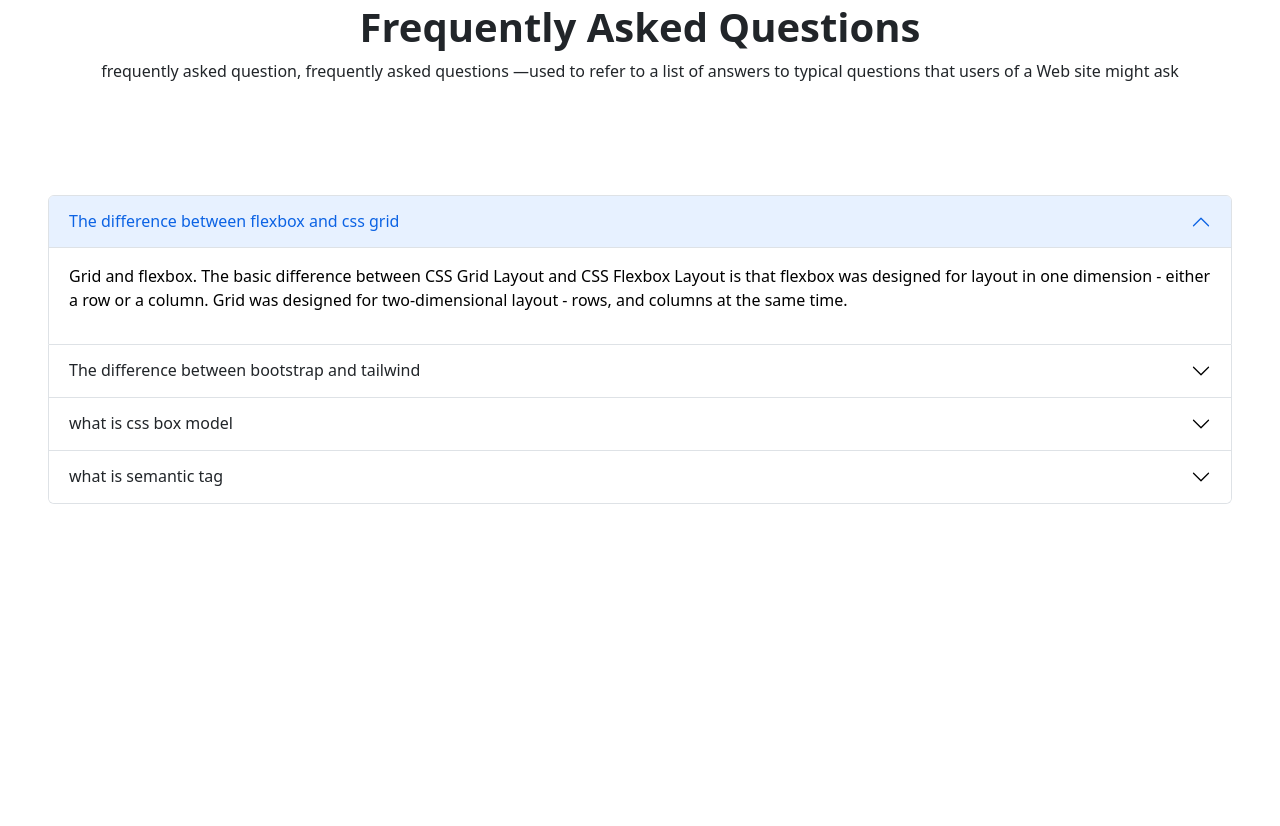
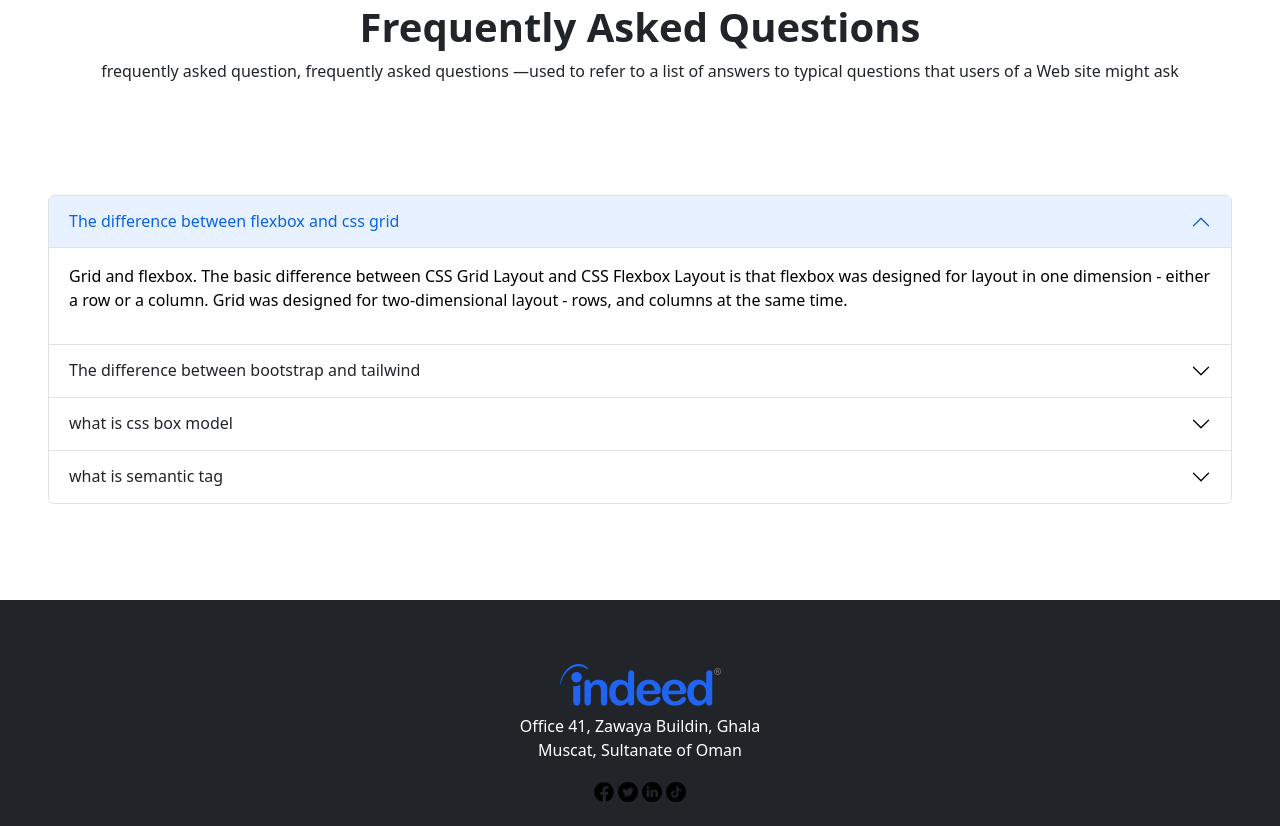
Before and after one commit to SiyamZamanShishir/EDtech, a plain HTML site: page index.html in a window 1280 px wide. Shown: the part 4387-5213 px from the top of the page. Before the commit the page ends 4987 px from the top, so only its background shows below. Drawn offline with nearby package versions, Linux system fonts and the light colour scheme.

Commit message:
footer added

```diff
--- a/index.html
+++ b/index.html
@@ -453,5 +453,22 @@
       </main>
     <script src="https://cdn.jsdelivr.net/npm/bootstrap@5.2.0/dist/js/bootstrap.bundle.min.js" integrity="sha384-A3rJD856KowSb7dwlZdYEkO39Gagi7vIsF0jrRAoQmDKKtQBHUuLZ9AsSv4jD4Xa" crossorigin="anonymous"></script>
   </body>
+  <footer class="bg-dark text-white pt-5 pb-4">
+    <div class="container text-center text-md-left">
+      <div class="col-md-3 col-lg-3 col-xl-3 mx-auto mt-3">
+        <h5>
+          <img src="resource/LOGO/company-6.png" alt="">
+        </h5>
+        <p>Office 41, Zawaya Buildin, Ghala Muscat,
+          Sultanate of Oman</p>
+      </div>
+      <div>
+        <a href=""><img src="resource/social/facebook.png" alt="facebook" width="20px"></a>
+        <a href=""><img src="resource/social/twitter.png" alt="twitter" width="20px"></a>
+        <a href=""><img src="resource/social/linkedin.png" alt="linkedin" width="20px"></a>
+        <a href=""><img src="resource/social/tiktok.png" alt="tiktok" width="20px"></a>
+      </div>
+    </div>
+  </footer>
 </html>
 <!-- bg-danger  opacity-25 -->
```
Also changed, not shown: resource/social/facebook.png (added), resource/social/linkedin.png (added), resource/social/tiktok.png (added), resource/social/twitter.png (added).
